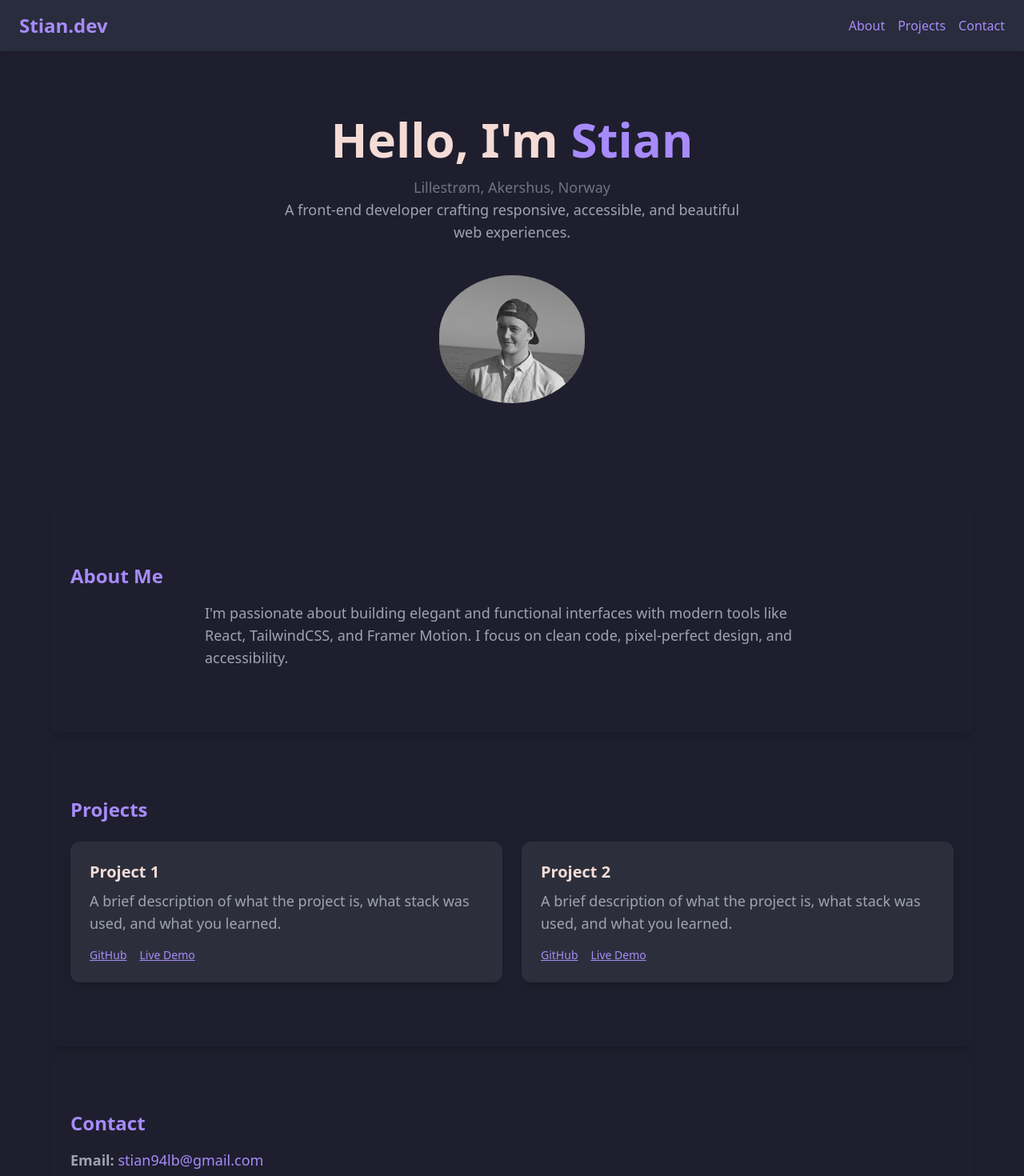
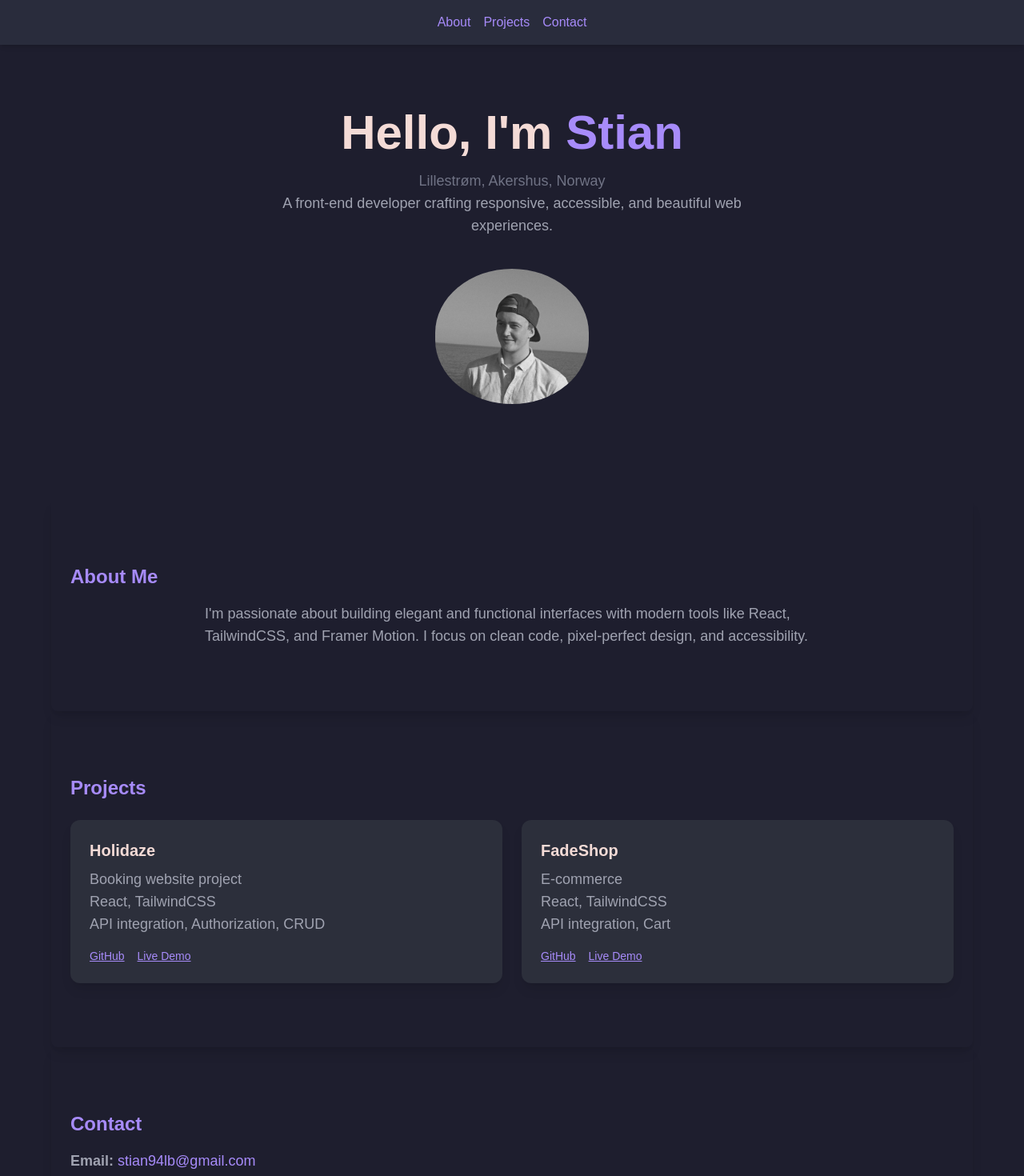
Before and after one commit to FadeCap/FadeCap-Portfolio, a React (Vite) app: page / in a window 1280 px wide. Shown: the top 1470 px of the page at 80% size. Built offline with nearby package versions, Linux system fonts and the light colour scheme.

Commit message:
Updated mock data with real data

```diff
--- a/src/App.jsx
+++ b/src/App.jsx
@@ -10,11 +10,10 @@ const App = () => {
   }, []);
 
   return (
-    <div className="bg-base min-h-screen text-rosewater font-sans">
+    <div className="bg-base min-h-screen text-rosewater">
       {/* NAVBAR */}
-      <header className="bg-mantle text-rosewater px-6 py-4 flex justify-between items-center shadow-md">
-        <h1 className="text-2xl font-bold text-lavender">Stian.dev</h1>
-        <nav className="space-x-4">
+      <header className="bg-mantle sticky top-0 text-rosewater px-6 py-4 flex justify-center items-center shadow-md">
+        <nav className="space-x-4 text-center">
           <a href="#about" className="hover:text-green transition">About</a>
           <a href="#projects" className="hover:text-green transition">Projects</a>
           <a href="#contact" className="hover:text-green transition">Contact</a>
@@ -36,7 +35,7 @@ const App = () => {
           A front-end developer crafting responsive, accessible, and beautiful web experiences.
         </p>
         <div className="image-container flex justify-center">
-          <img src={Image} className="rounded-full size-2/12 py-4 my-6" alt="Image of Stian, in gray-scale" />
+          <img src={Image} className="rounded-full max-w-48 py-4 my-6" alt="Image of Stian, in gray-scale" />
         </div>
       </section>
 
@@ -52,48 +51,72 @@ const App = () => {
       <section id="projects" className="px-6 py-20">
         <h3 className="text-2xl font-semibold mb-6 text-lavender">Projects</h3>
         <div className="grid md:grid-cols-2 gap-6">
-          {[1, 2].map((n) => (
           <div
-              key={n}
             className="bg-surface0 p-6 rounded-xl shadow-card hover:shadow-card-hover transition transform hover:-translate-y-1"
           >
-              <h4 className="text-xl font-bold text-rosewater mb-2">Project {n}</h4>
+            <h4 className="text-xl font-bold text-rosewater mb-2">Holidaze</h4>
             <p className="text-overlay0 mb-4">
-                A brief description of what the project is, what stack was used, and what you learned.
+              Booking website project <br></br>
+              React, TailwindCSS <br></br>
+              API integration, Authorization, CRUD
             </p>
             <div className="flex space-x-4">
               <a
-                  href="#"
+                href="https://github.com/FadeCap/HolidazePE2"
                 className="text-lavender hover:text-green underline text-sm"
               >
                 GitHub
               </a>
               <a
-                  href="#"
+                href="https://holidaze-stianlb.netlify.app/"
                 className="text-lavender hover:text-green underline text-sm"
               >
                 Live Demo
               </a>
             </div>
           </div>
-          ))}
+          <div
+            className="bg-surface0 p-6 rounded-xl shadow-card hover:shadow-card-hover transition transform hover:-translate-y-1"
+          >
+            <h4 className="text-xl font-bold text-rosewater mb-2">FadeShop</h4>
+            <p className="text-overlay0 mb-4">
+              E-commerce <br></br>
+              React, TailwindCSS <br></br>
+              API integration, Cart
+            </p>
+            <div className="flex space-x-4">
+              <a
+                href="https://github.com/FadeCap/JavaScript-Frameworks"
+                className="text-lavender hover:text-green underline text-sm"
+              >
+                GitHub
+              </a>
+              <button
+                href="https://javascript-fw-stianb.netlify.app/"
+                className="text-lavender hover:text-green underline text-sm"
+              >
+                Live Demo
+              </button>
             </div>
-      </section>
+          </div>
+
+        </div >
+      </section >
 
       {/* CONTACT */}
-      <section id="contact" className="px-6 py-20 rounded-lg mx-4 md:mx-16 shadow-card">
+      < section id="contact" className="px-6 py-20 rounded-lg mx-4 md:mx-16 shadow-card" >
         <h3 className="text-2xl font-semibold mb-4 text-lavender">Contact</h3>
         <div className="space-y-4 max-w-md text-overlay0">
           <p><strong>Email:</strong> <a href="mailto:stian94lb@gmail.com" className="text-lavender hover:text-green">stian94lb@gmail.com</a></p>
           <p><strong>Phone:</strong> <a href="tel:+4799458676" className="text-lavender hover:text-green">+47 99 45 86 76</a></p>
           <p><strong>LinkedIn:</strong> <a href="https://www.linkedin.com/in/stian-busengdal/" target="_blank" rel="noopener noreferrer" className="text-lavender hover:text-green">stian-busengdal</a></p>
         </div>
-      </section>
+      </section >
 
       <footer className="text-center text-sm text-overlay0 py-8">
         © {new Date().getFullYear()} Stian Busengdal. All rights reserved.
       </footer>
-    </div>
+    </div >
   );
 };
 
--- a/src/index.css
+++ b/src/index.css
@@ -5,16 +5,16 @@
 
 /* Base styles */
 body {
-  @apply bg-base text-rosewater font-sans;
+  @apply bg-base text-rosewater;
 }
 
 
 
 body {
-  @apply bg-base text-rosewater font-sans;
+  @apply bg-base text-rosewater;
   margin: 0;
   padding: 0;
-  font-family: 'Inter', sans-serif;
+  font-family: 'Poppins', sans-serif;
 }
 
 /* Navbar and page layout */
```
Lines whose indentation alone changed are shown as unchanged.
